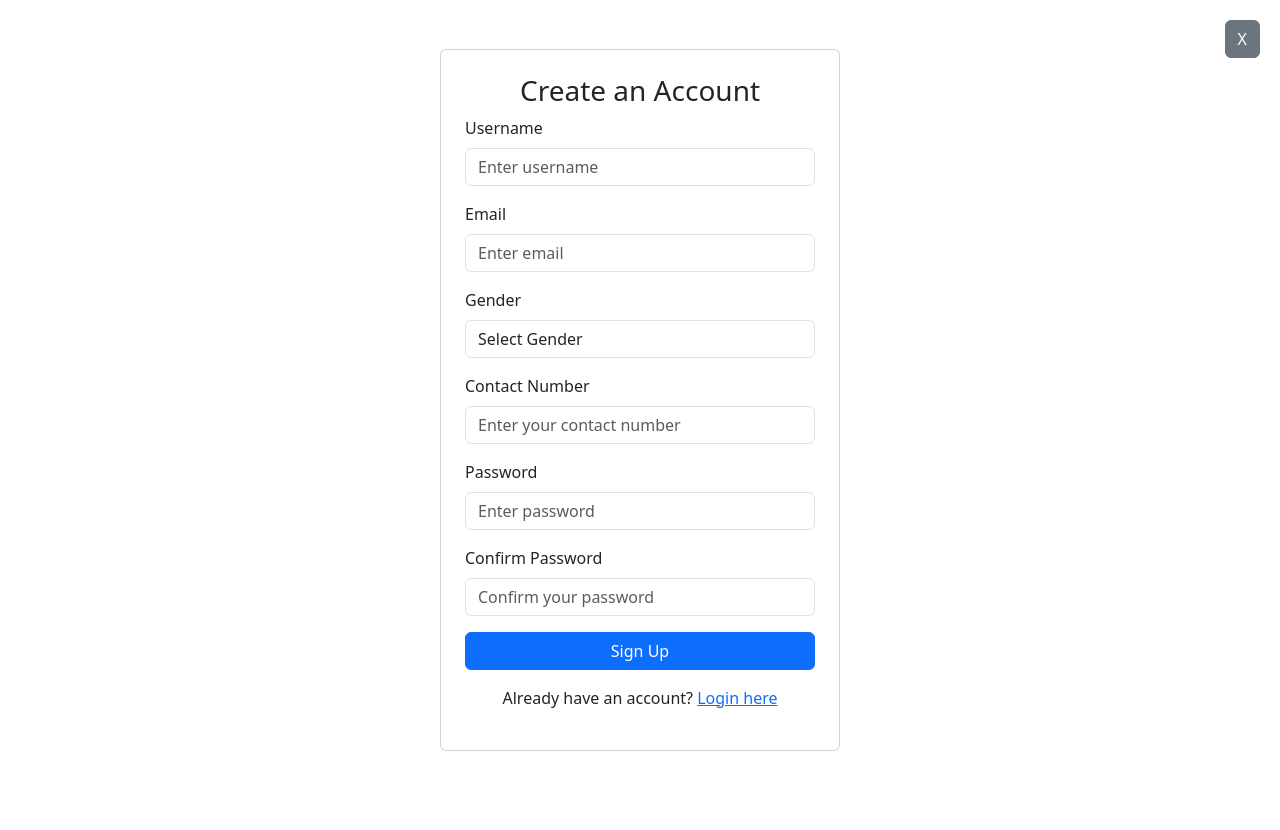
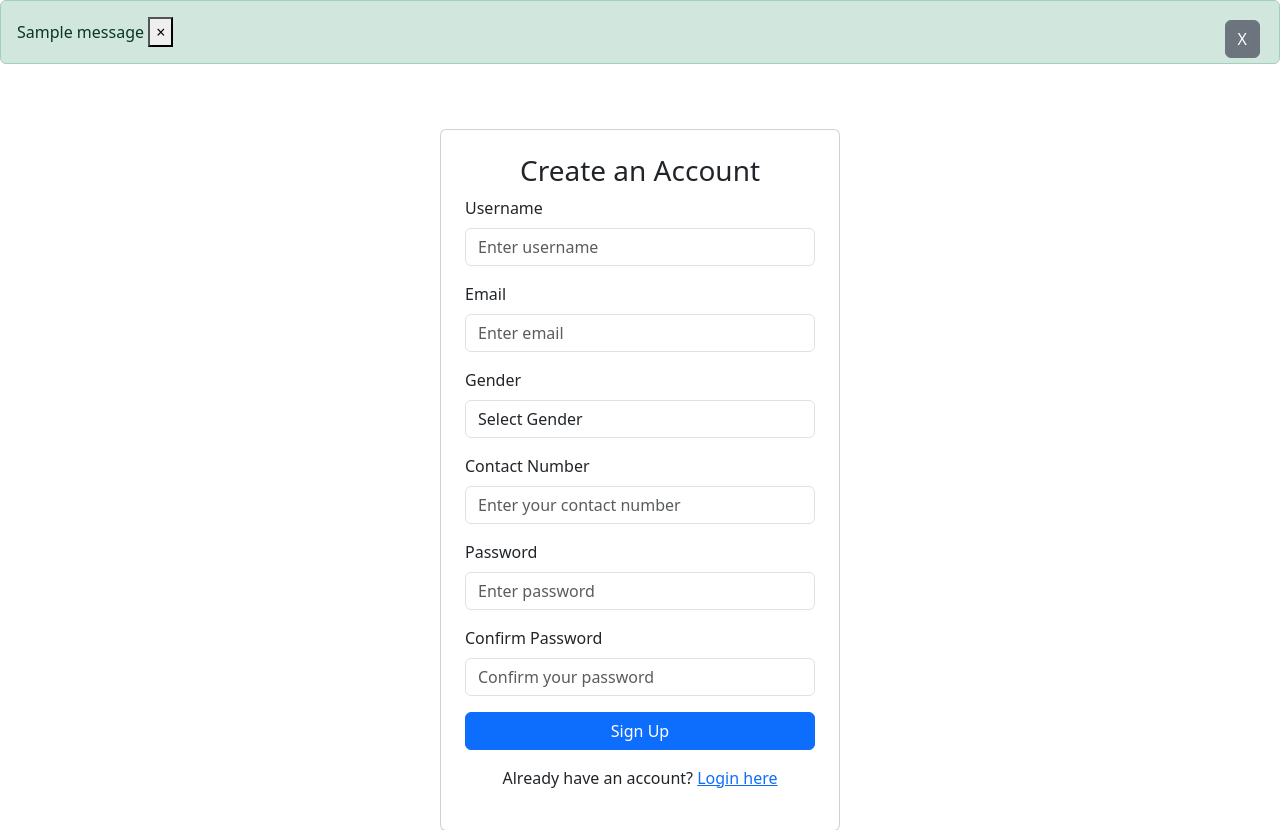
Before and after one commit to hasibhasan-github/IUB_CSE307_SystemAnalysisAndDesign_Tenant_Management_System_MachineLearning_Based_PredictiveApproach, a Flask app: page /signup in a window 1280 px wide. Shown: the top 830 px of the page. Before the commit the page ends 751 px from the top, so only its background shows below. Run offline with Flask 3, Linux system fonts and the light colour scheme; one stand-in notice (Sample message) is shown.

Commit message:
@hasibhasan-github

```diff
--- a/Tenant_Management_System/website/auth.py
+++ b/Tenant_Management_System/website/auth.py
@@ -33,10 +33,11 @@ def signup():
             flash('Password must be greater than 8 characters', category='error')
         elif len(confirmPassword) < 7:
             flash('ConfirmPassword must be greater than 8 characters', category='error')
-        elif len(contactNumber) <= 11:
+        elif len(contactNumber) <= 10:
             flash('contactNumber must be greater than 10 characters', category='error')
         else:
             # Add User to Database
+            flash('Registration Successful', category='success')
             pass
 
     return render_template("signup.html")
--- a/Tenant_Management_System/website/templates/signup.html
+++ b/Tenant_Management_System/website/templates/signup.html
@@ -21,18 +21,38 @@
         <a href="home" class="btn btn-secondary">X</a>
     </div>
 
+    {% with messages = get_flashed_messages(with_categories=true) %}
+    {% if messages %}
+
+    {% for category, message in messages %}
+    {% if category == 'error' %}
+    <div class="alert alert-danger alter-dismissable fade show" role = "alert">
+        {{ message }}
+        <button type="button" class="close" data-dismiss="alert">
+            <span aria-hidden="true">
+                &times;
+            </span>
+        </button>
+    </div>
+    {% else %}
+    <div class="alert alert-success alter-dismissable fade show" role = "alert">
+        {{ message }}
+        <button type="button" class="close" data-dismiss="alert">
+            <span aria-hidden="true">
+                &times;
+            </span>
+        </button>
+    </div>
+    {% endif %}
+    {% endfor %}
+
+    {% endif %}
+    {% endwith %}
+
     <div class="container d-flex justify-content-center align-items-center" style="height: 100vh;">
         <div class="card p-4" style="width: 400px;">
             <h3 class="text-center">Create an Account</h3>
-            {% with messages = get_flashed_messages(with_categories=true) %}
-            {% if messages %}
 
-            {% for message in messages %}
-
-            {% endfor %}
-
-            {% endif %}
-            {% endwith %}
             <form method="POST">
                 <!-- Username -->
                 <div class="mb-3">
```
